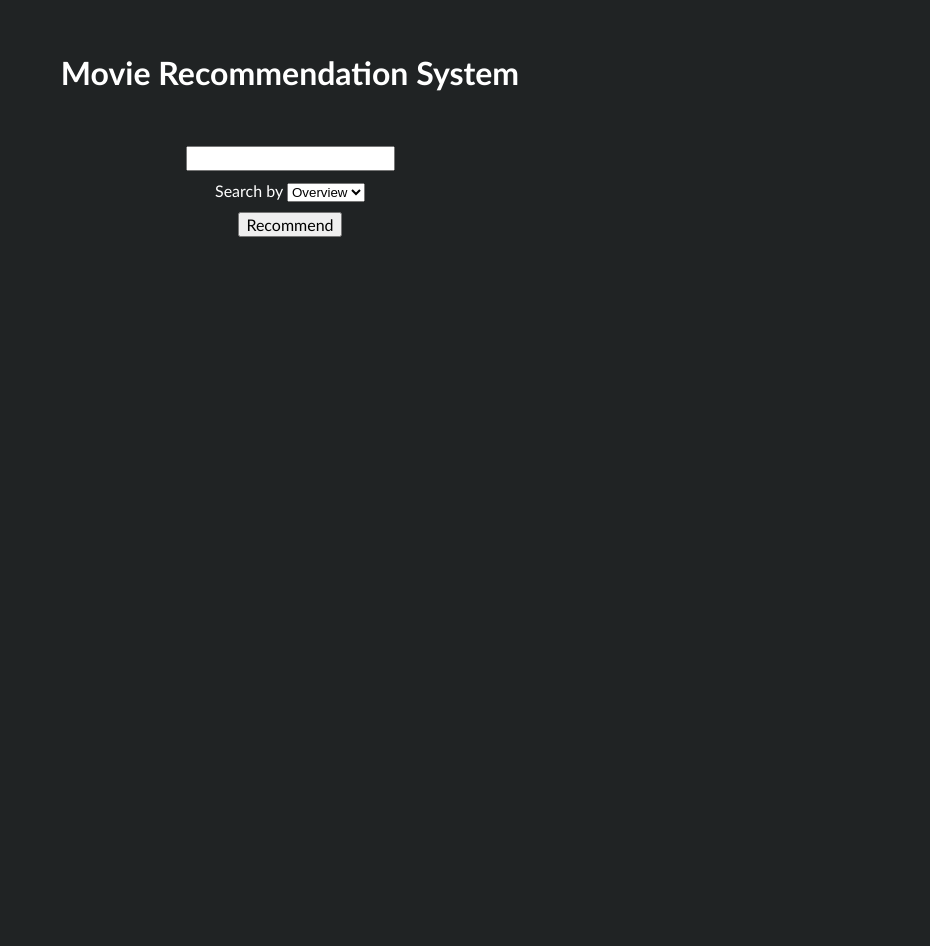
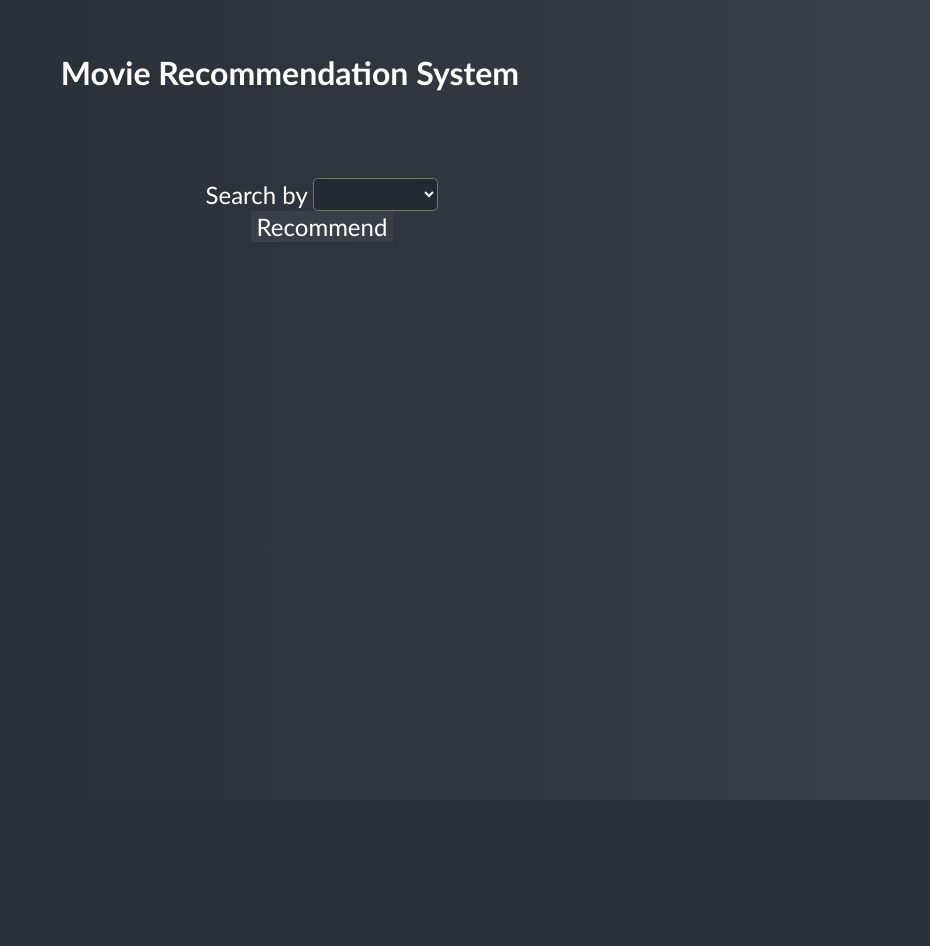
Before and after one commit to alangalavis/tfcomplejidad, a Flask app: page / in a window 1280 px wide; the page is wider, and only the part inside the window is pictured. Shown: that part, without its empty margins (350-1280 px from the left). After the commit the page ends 800 px from the top of that part, so only its background shows below. Run offline with Flask 3, Linux system fonts and the light colour scheme.

Commit message:
Updating css and html

```diff
--- a/static/css/styles.css
+++ b/static/css/styles.css
@@ -1,30 +1,69 @@
+  :root {
+    --primary_color: #242A32;
+    --secondary_color: #FFFF;
+    --tertiary_color: #3A3F47;
+  }
+
   body {
     font-family: calibri;
     margin: 0px;
-    background-color: #202324;
+    background-image: linear-gradient(to right , var(--primary_color) , var(--tertiary_color));
     overflow: hidden;
   }
 
   h1 {
-    color: white;
+    color: var(--secondary_color);
     text-align: center;
     padding: 2rem;
     font-size: 32px;
   }
 
-  #filter {
-    color: white;
+  .material-icons {
+    font-family: 'Material Icons';
+    font-weight: normal;
+    font-style: normal;
+    font-size: 24px;
+    letter-spacing: normal;
+    display: inline-block;
+    word-wrap: normal;
+}
+  .section1 {
+    padding: 2rem;
+    height: 100%;
+    width: 100%;
+    font-family: calibri;
+    font-size: 24px;
+  }
+
+  .section1 .filter {
+    color: var(--secondary_color);
+
     display: flexbox;
     text-align: center;
     justify-content: center;
-    height: 100vh;
+
   }
 
-  input {
+  .filter #combobox {
     font-family: calibri;
-    font-size: 16px;
-    display: flex;
-    align-items: center;
-    justify-content: center;
-    margin: 10px auto;
+    font-size: 24px;
+    color: var(--secondary_color);
+    background-color: var(--primary_color);
+    border-radius: 0.3rem;
+    max-width: 100%;
   }
+
+  .filter input {
+    font-family: calibri;
+    color: white;
+    font-size: 24px;
+    color: var(--secondary_color);
+    border: none;
+    background-color: var(--tertiary_color);
+    cursor: pointer;
+    max-width: 100%;
+  }
+
+  .filter input:hover {
+    color: rgba(255, 255, 255, 0.712);
+  }
--- a/templates/index.html
+++ b/templates/index.html
@@ -2,18 +2,22 @@
 
 {% block head %}
     <title id="title">Recommendation System</title>
+    <link href="https://fonts.googleapis.com/icon?family=Material+Icons"
+      rel="stylesheet">
 {% endblock %}
 
 {% block body %}
     <h1>Movie Recommendation System</h1>
-    <div id="filter" >
-        <input type="text" name="searchbar" id="searchbar">
-        <label for="combobox">Search by</label>
-        <select name="combobox" id="combobox" size="1">
-            <option value="overview">Overview</option>
-            <option value="director">Director</option>
-            <option value="genre">Genre</option>
-          </select>
-          <input type="submit" value="Recommend" />
+    <div class="section1">
+        <div class="filter" >
+            <label for="combobox">Search by</label>
+            <select name="combobox" id="combobox" size="1">
+                <option value="null"></option>
+                <option value="overview">Overview</option>
+                <option value="director">Director</option>
+                <option value="genre">Genre</option>
+            </select><br>
+            <input type="submit" value="Recommend">
+        </div>
     </div>
 {% endblock %}
```
